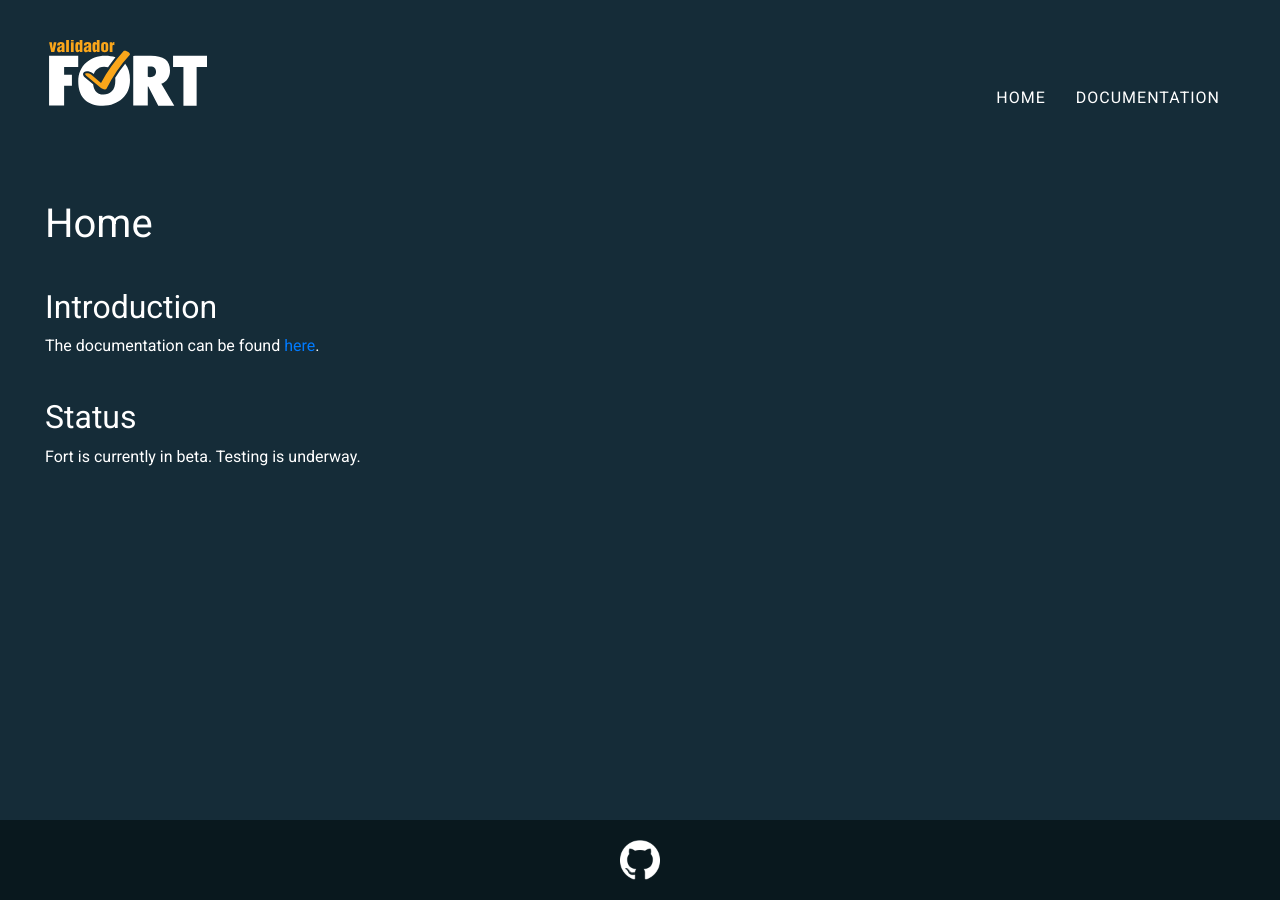
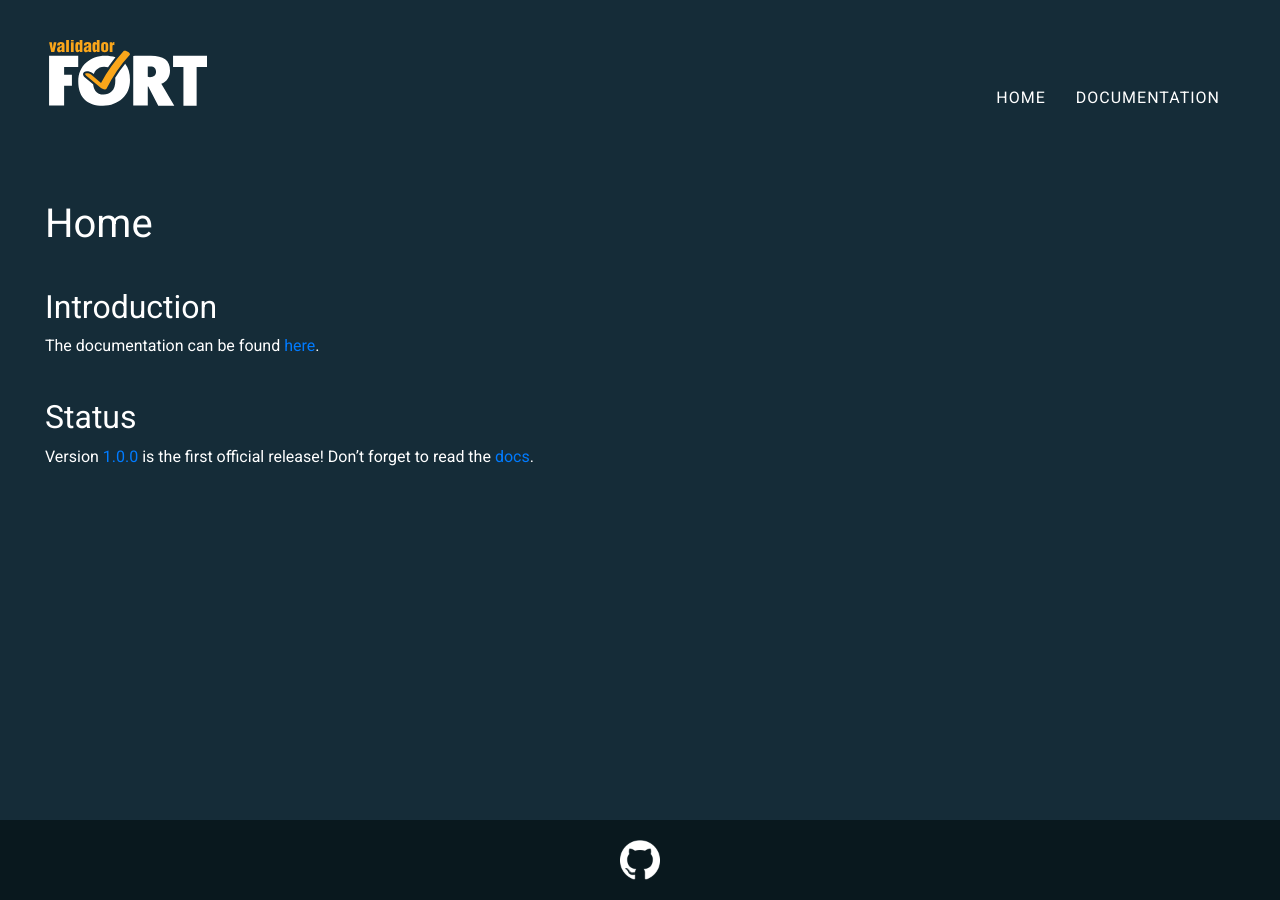
Before and after one commit to NICMx/FORT-validator, a Jekyll site: the page built from docs/index.md, in a window 1280 px wide. Built offline with Jekyll 4.4.1, drawn with Linux system fonts in a browser that asks for light colours.

```diff
--- a/docs/_config.yml
+++ b/docs/_config.yml
@@ -7,4 +7,4 @@ defaults:
     values:
       layout: "default"
 
-fort-latest-version: 0.0.2
+fort-latest-version: 1.0.0
--- a/docs/index.md
+++ b/docs/index.md
@@ -11,4 +11,4 @@ The documentation can be found [here](doc/index.html).
 
 ## Status
 
-Fort is currently in beta. Testing is underway.
+Version [{{ site.fort-latest-version }}](https://github.com/NICMx/FORT-validator/releases/tag/v{{ site.fort-latest-version }}){:target="_blank"} is the first official release! Don't forget to read the [docs](doc/index.html).
```
Also changed, not shown: docs/doc/installation.md (+0 -2 lines), README.md, 2 other files.
